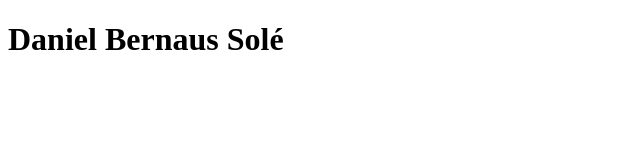
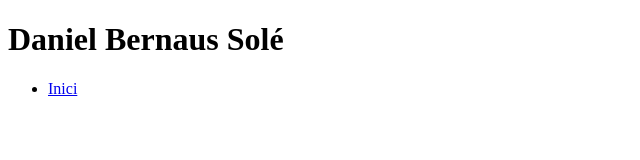
Before and after one commit to dbernausdaw2n25-dotcom/portafoli-M0614-AEA3, a plain HTML site: page index.html in a window 1280 px wide. Shown: the full height of the page, 0-640 px from the left. Drawn offline with Linux system fonts and the light colour scheme.

Commit message:
Afegida estructura base del header i nav

```diff
--- a/index.html
+++ b/index.html
@@ -1,11 +1,21 @@
 <!doctype html>
 <html lang="ca">
+
 <head>
   <meta charset="utf-8">
   <meta name="viewport" content="width=device-width, initial-scale=1">
   <title>Document</title>
 </head>
+
 <body>
+  <header>
     <h1>Daniel Bernaus Solé</h1>
+    <nav>
+      <ul>
+        <li><a href="#">Inici</a></li>
+      </ul>
+    </nav>
+  </header>
 </body>
+
 </html>
```
Lines whose indentation alone changed are shown as unchanged.
